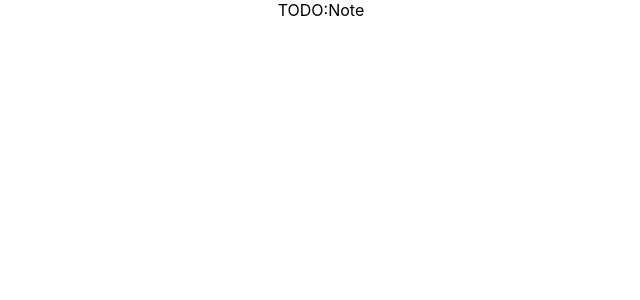
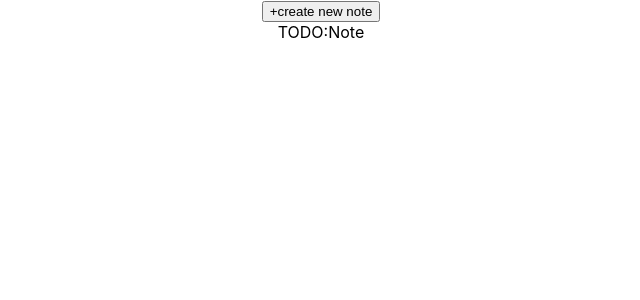
Before and after one commit to izabela-jelovac/notes-app, a React (Create React App) app in the folder notes-app/: page / in a window 1280 px wide. Shown: the top 300 px of the page, without its empty margins (319-959 px from the left). Built offline with nearby package versions, Linux system fonts and the light colour scheme.

Commit message:
add button to create new notes

```diff
--- a/notes-app/src/App.js
+++ b/notes-app/src/App.js
@@ -3,6 +3,9 @@ import Notes from "./Notes";
 function App() {
   return (
     <div className="App">
+      <button className="button-create-new-note" type="button">
+        +create new note
+      </button>
       <Notes></Notes>
     </div>
   );
```
